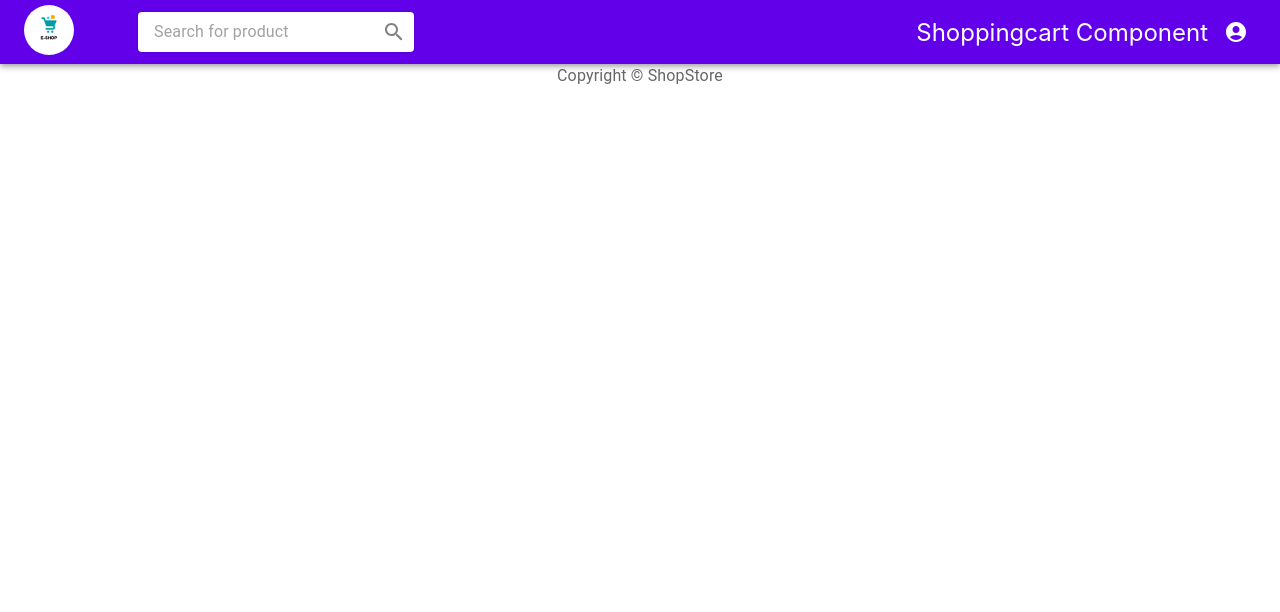
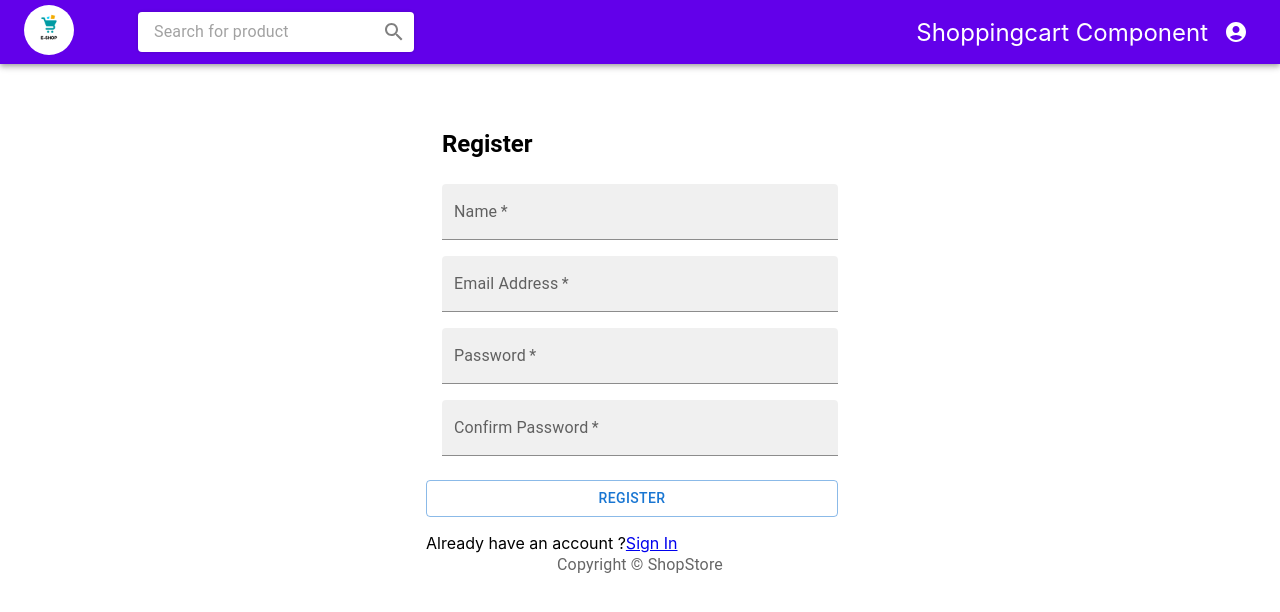
Before and after one commit to Komal6627/Ecommerce_Project, a React (Create React App) app in the folder frontend/: page /register in a window 1280 px wide. Shown: the top 612 px of the page. Built offline with nearby package versions, Linux system fonts and the light colour scheme.

Commit message:
Working on Register Page

```diff
--- a/frontend/src/App.js
+++ b/frontend/src/App.js
@@ -5,6 +5,7 @@ import { Route, Routes } from 'react-router-dom';
 import Home from './pages/Home';
 import Footer from "./components/Footer"
 import Login from './pages/Login';
+import Register from './pages/Register';
 
 
 
@@ -20,6 +21,7 @@ const App = () => {
                         <Route exact path='/' Component={Home}/>
                         <Route  path='/page/:pageNumber' Component={Home}/>
                         <Route path='/login' Component={Login}/>
+                        <Route path='/register' Component={Register}/>
                    </Routes>
                 </main>
             </Container>
--- a/frontend/src/pages/Register.js
+++ b/frontend/src/pages/Register.js
@@ -1,9 +1,11 @@
 import styled from "@emotion/styled"
-import { Button, useTheme } from "@mui/material"
-import { useState } from "react"
+import { Button, Container, Grid, TextField, Typography, useTheme } from "@mui/material"
+import { useEffect, useState } from "react"
 import { useDispatch, useSelector } from "react-redux"
-import { useLocation } from "react-router-dom"
-
+import { Link, useLocation } from "react-router-dom"
+import createUser from "../redux/slices/userSlice"
+import Message from "../components/Message"
+import Loader from "../components/Loader"
 
 
 const Register = ({history}) =>{
@@ -36,5 +38,71 @@ const Register = ({history}) =>{
     const location = useLocation() ;
     const searchParams = new URLSearchParams(location.search);
     const redirect = searchParams.get("redirect") || "/";
-    const {userDetails, loading, error} = useSelector((state) => state.user)
+    const {userDetails, loading, error} = useSelector((state) => state.user);
+
+    useEffect(() => {
+        if (userDetails) {
+            history.push(redirect)
+        }
+    }, [history, userDetails, redirect])
+
+
+    const submitHandler = (e) =>{
+        e.preventDefault();
+
+        if(password !== confirmPassword){
+            setMessage("Password do not match");
+        }else {
+            dispatch(createUser(name, email, password))
+        }
+    }
+
+    return(
+        <Container component="main" maxWidth="xs">
+            <Paper>
+                <Typography component="h1" style={{fontWeight: "bold"}} variant="h5">
+                    Register
+                </Typography>
+
+                {message && <Message variant="danger">{message}</Message> }
+                {error && <Message variant="danger">{error}</Message>}
+                {loading && <Loader/>}
+
+               <Form onSubmit={submitHandler}>
+                   <Grid container spacing={2}>
+                        <Grid item xs={12}>
+                            <TextField variant="filled" required fullWidth id="name" label="Name" name="name" value={name} onChange={(e) => setName(e.target.value)}/>
+                        </Grid>
+
+                        <Grid item xs={12}>
+                            <TextField variant="filled" required fullWidth id="email" label="Email Address" name="email" value={email} onChange={(e) => setEmail(e.target.value)}/>
+                        </Grid>
+
+                        <Grid item xs={12}>
+                            <TextField variant="filled" required fullWidth id="password" label="Password" name="password" value={password} onChange={(e) => setPassword(e.target.value)}/>
+                        </Grid>
+
+                        <Grid item xs={12}>
+                            <TextField variant="filled" required fullWidth id="Confirm Password" label="Confirm Password" name="confirmPassword" value={confirmPassword} onChange={(e) => setConfirmPassword(e.target.value)}/>
+                        </Grid>
+
+                        <SubmitButton type="submit" fullWidth variant="outlined" color="primary">
+                            Register
+                        </SubmitButton>
+
+                        <Grid container justifyContent="flex-start">
+                            <Grid item>
+                                Already have an account ?
+                                <Link to={redirect ? `/login?redirect=${redirect}` : "/login"} variant="body2">
+                                    Sign In
+                                </Link>
+                            </Grid>
+                        </Grid>
+                   </Grid>
+               </Form>
+            </Paper>
+        </Container>
+    )
 }
+
+export default Register
```
